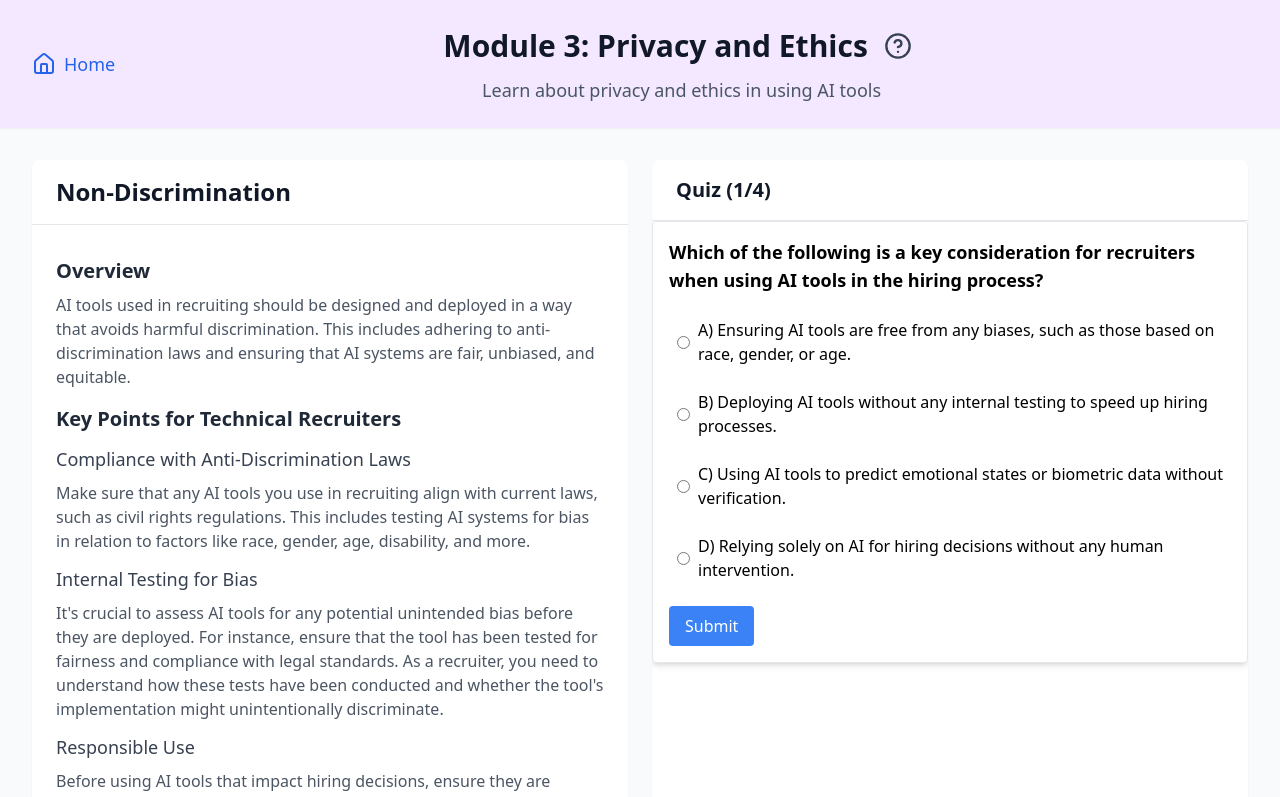
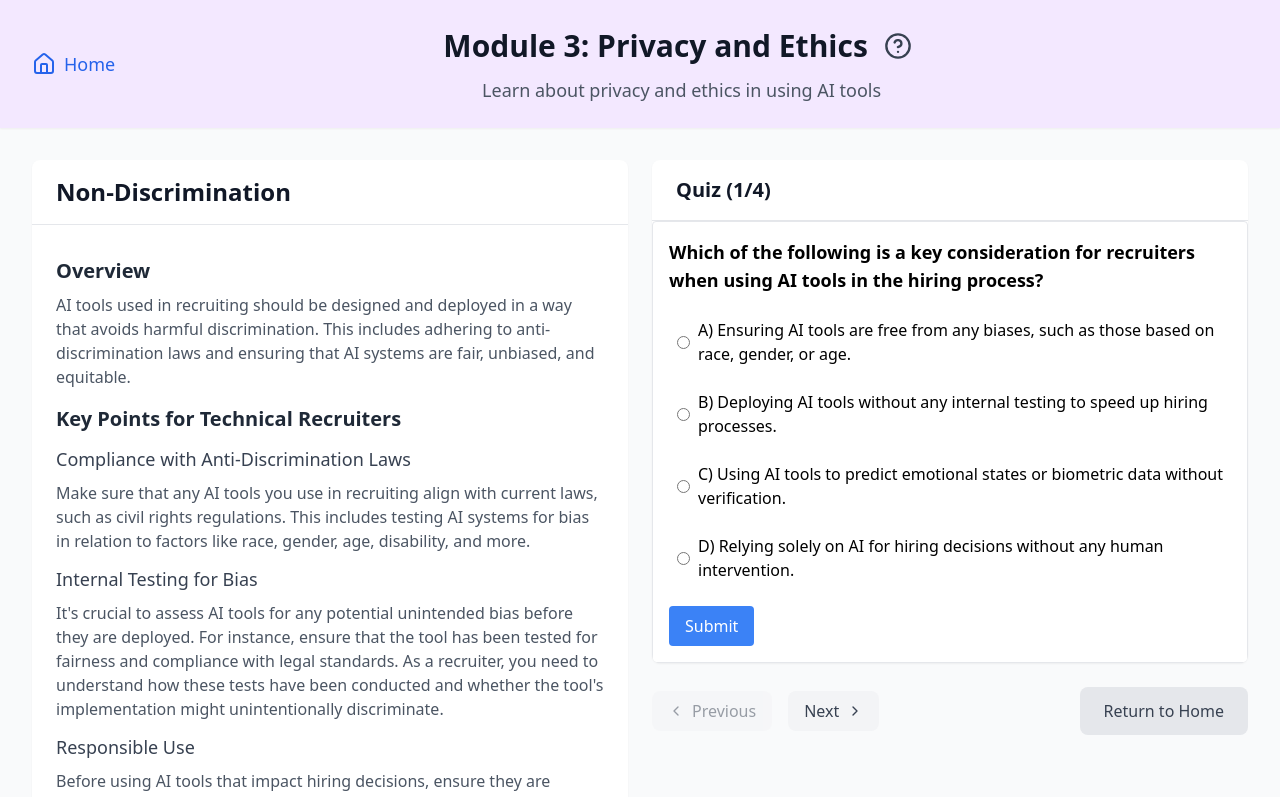
Before and after one commit to skapoor68/lmc3403-final-project, a React (Create React App) app: page /privacy-ethics in a window 1280 px wide. Shown: the top 797 px of the page. Built offline with nearby package versions, Linux system fonts and the light colour scheme.

Commit message:
fixed extra div

```diff
--- a/src/components/PrivacyEthicsTraining.js
+++ b/src/components/PrivacyEthicsTraining.js
@@ -305,9 +305,7 @@ Developers and recruiters have distinct but complementary roles:
               <div className="border-b border-gray-200 px-6 py-4">
                 <h2 className="text-xl font-semibold text-gray-900">Quiz {`(${currentIndex + 1}/4)`}</h2>
               </div>
-              <div className="h-[38rem]">
-                    <Quiz question={candidates[currentIndex].question} choices={candidates[currentIndex].choices} correctAnswer = {candidates[currentIndex].correctAnswer}/>
-              </div>
+                <Quiz question={candidates[currentIndex].question} choices={candidates[currentIndex].choices} correctAnswer = {candidates[currentIndex].correctAnswer}/>
             </div>
 
             {/* Navigation Controls */}
--- a/src/components/Quiz.js
+++ b/src/components/Quiz.js
@@ -72,7 +72,6 @@ const Quiz = ({ question, choices, correctAnswer }) => {
       )}
     </div>
   );
-
 };
 
 export default Quiz;
```
